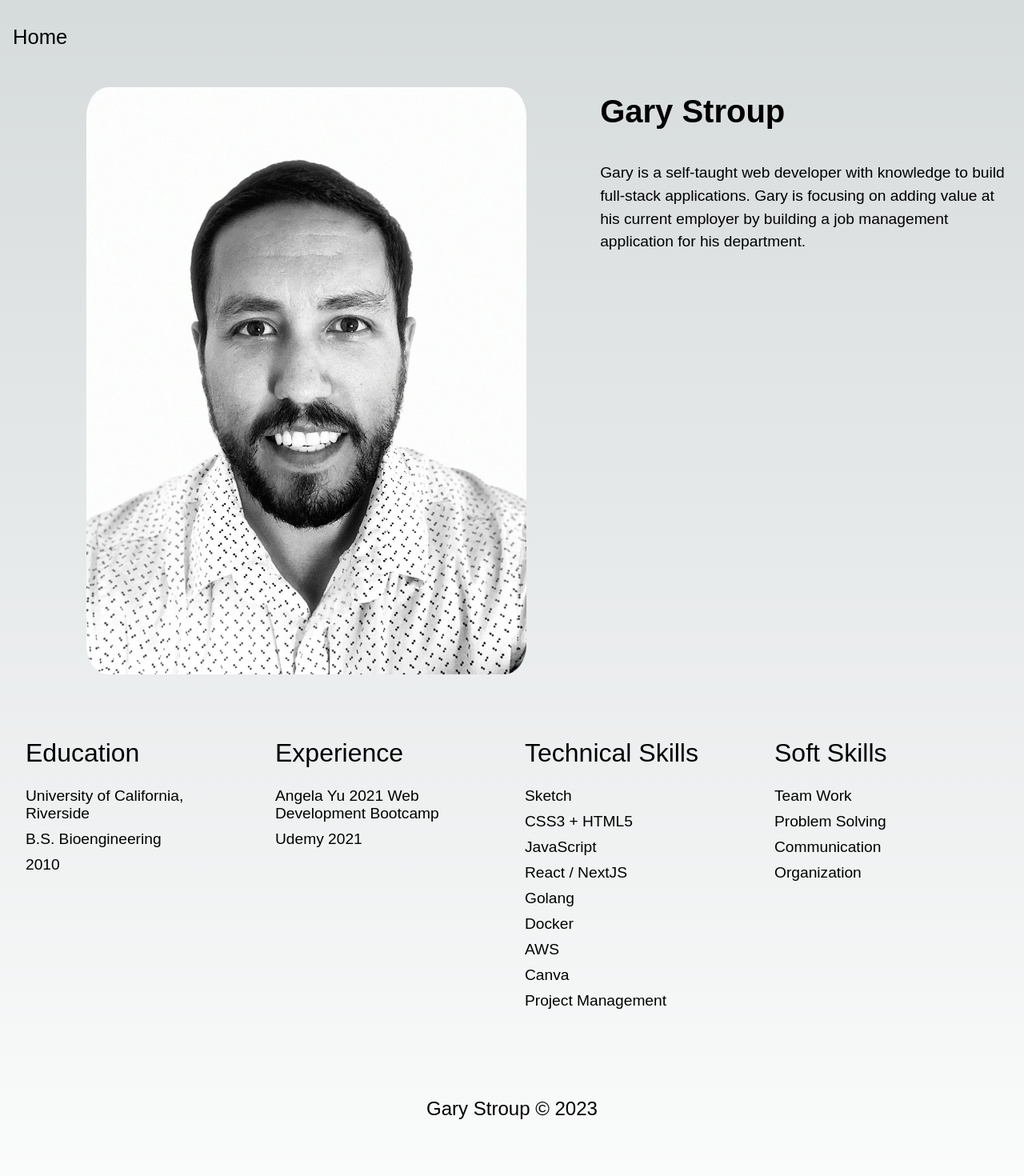
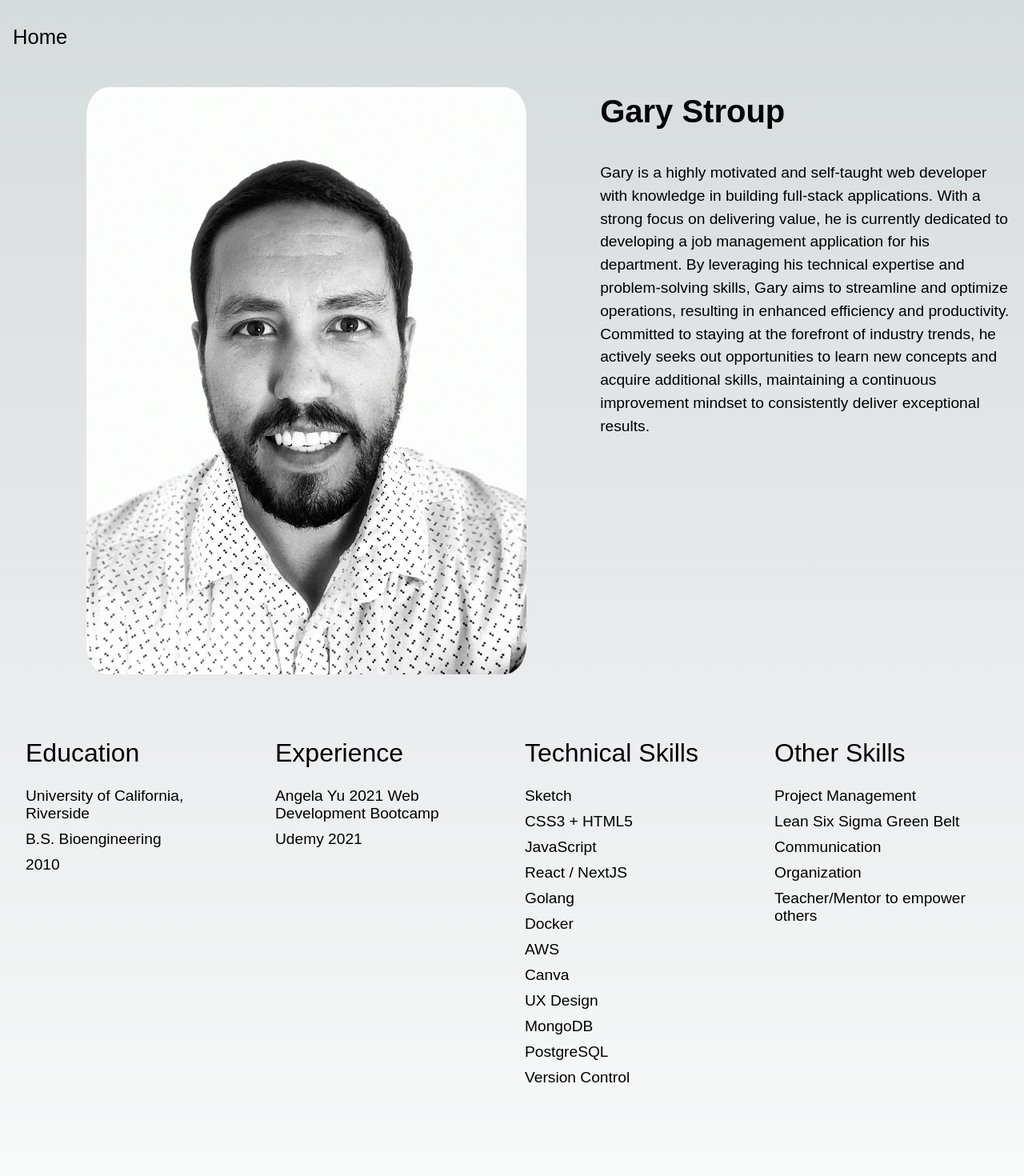
Before and after one commit to gary-stroup-developer/gary-stroup-portfolio, a Next.js app: page /resume in a window 1280 px wide. Shown: the top 1470 px of the page at 80% size. Built offline with nearby package versions, Linux system fonts and the light colour scheme.

Commit message:
updating resume information

```diff
--- a/src/pages/resume.js
+++ b/src/pages/resume.js
@@ -21,9 +21,12 @@ export default function Resume() {
         <div>
           <h2 className={home.introduction}>Gary Stroup</h2>
           <p className={home.details}>
-            Gary is a self-taught web developer with knowledge to build full-stack applications.
-            Gary is focusing on adding value at his current employer by building a job management application
-            for his department.
+            Gary is a highly motivated and self-taught web developer with knowledge in building full-stack
+            applications. With a strong focus on delivering value, he is currently dedicated to developing a job management
+            application for his department. By leveraging his technical expertise and problem-solving skills, Gary aims to
+            streamline and optimize operations, resulting in enhanced efficiency and productivity. Committed to staying at
+            the forefront of industry trends, he actively seeks out opportunities to learn new concepts and acquire additional
+            skills, maintaining a continuous improvement mindset to consistently deliver exceptional results.
           </p>
         </div>
       </div>
@@ -54,16 +57,20 @@ export default function Resume() {
             <li>Docker</li>
             <li>AWS</li>
             <li>Canva</li>
-            <li>Project Management</li>
+            <li>UX Design</li>
+            <li>MongoDB</li>
+            <li>PostgreSQL</li>
+            <li>Version Control</li>
           </ul>
         </div>
         <div className='container'>
-          <p className={styles.header}>Soft Skills</p>
+          <p className={styles.header}>Other Skills</p>
           <ul className={styles.skillsList}>
-            <li>Team Work</li>
-            <li>Problem Solving</li>
+            <li>Project Management</li>
+            <li>Lean Six Sigma Green Belt</li>
             <li>Communication</li>
             <li>Organization</li>
+            <li>Teacher/Mentor to empower others</li>
           </ul>
         </div>
       </div>
```
